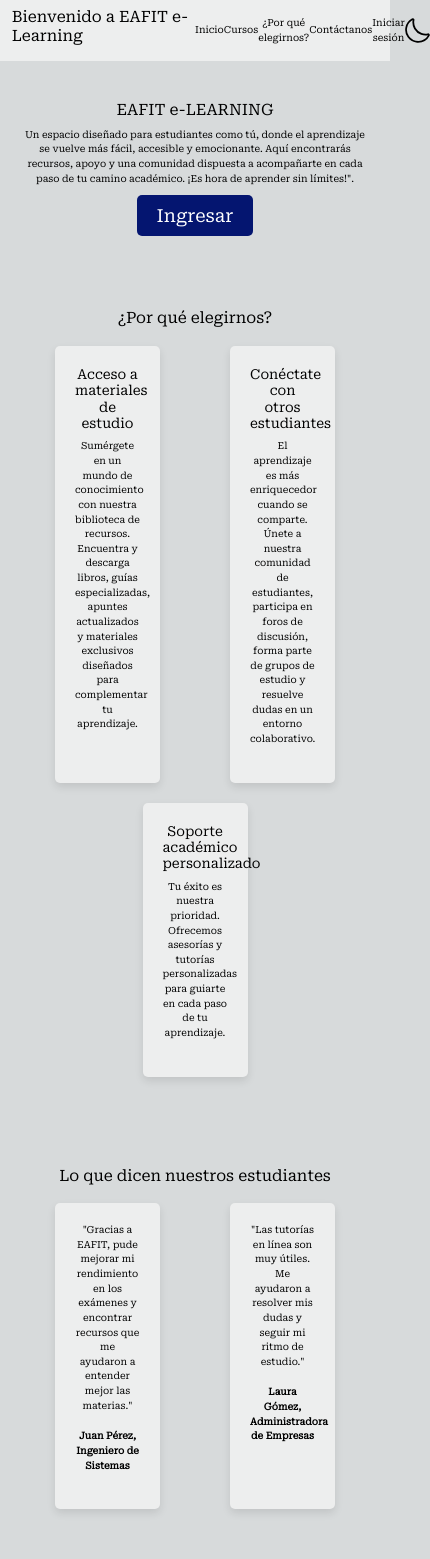
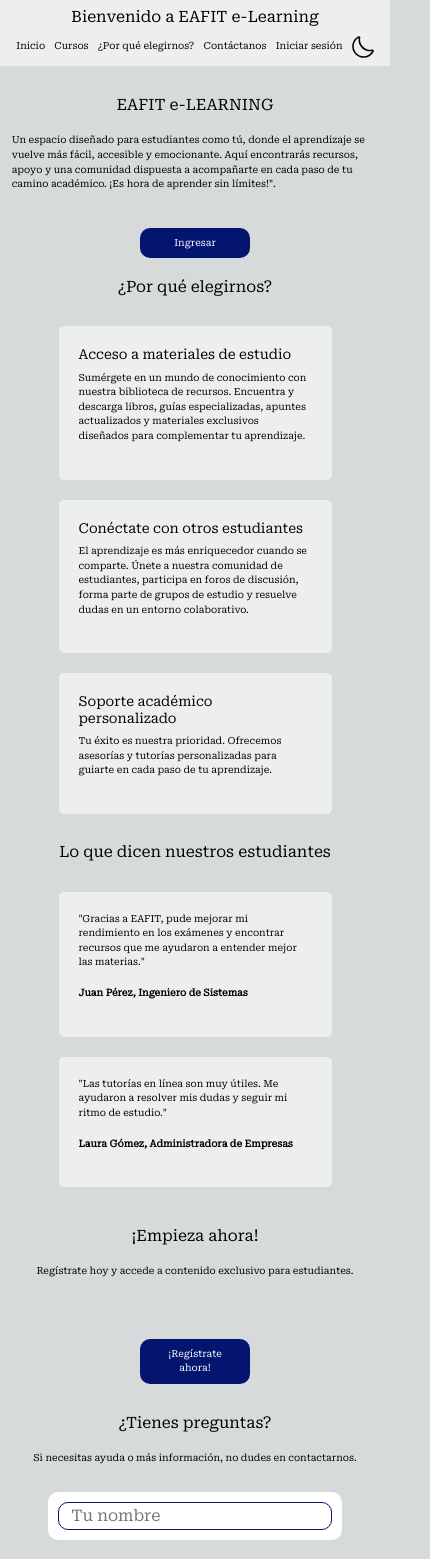
Before and after one commit to rebenew/frontendOmegaCursos, an Angular app: page / in a window 390 px wide. Shown: the top 1559 px of the page, 430 px wide, since content can reach past the window. Built offline with nearby package versions, Linux system fonts and the light colour scheme.

Commit message:
Mejorar estilos y estructura de componentes: agregar colores, ajustar botones y optimizar diseño responsivo.

```diff
--- a/src/app/Components/navbar/navbar.component.html
+++ b/src/app/Components/navbar/navbar.component.html
@@ -6,7 +6,7 @@
     <a class="menuNav" href='#testimonials'>¿Por qué elegirnos?</a>
     <a class="menuNav" href='#contacto'>Contáctanos</a>
     <a class="menuNav" >Iniciar sesión</a>
-    <div class="menuNav" (click)="toggleDarkMode()">
+    <div class="menuNav DivImg" (click)="toggleDarkMode()">
       <img class="darkHome" src="/iconsMenu/dark/dark.svg" alt="">
       <img class="lightHome" src="/iconsMenu/light/dark.svg" alt="">
     </div>
--- a/src/app/Components/navbar/navbar.component.scss
+++ b/src/app/Components/navbar/navbar.component.scss
@@ -23,15 +23,19 @@ nav {
   text-align: center;
 }
 
-.menuNav img{
-  width: 25px;
+.DivImg{
+  width: 6%;
 }
 
-.menuNav:hover {
+.menuNav img {
+  min-width: 80%;
+}
+
+.menuNav:hover{
   background-color: rgb(3, 69, 84); /* Azul oscuro */
   padding: 0.5% 2%;
   border-radius: 20px;
-  color: var(--text-color-reverse);
+  color: #fff;
 }
 
 .darkHome{
@@ -46,3 +50,13 @@ nav {
 .lightCloseHome{
   display: none;
 }
+
+@media (max-width: 768px) {
+  nav{
+    flex-direction: column;
+  }
+
+  .contentOpcion{
+    width: 100%;
+  }
+}
--- a/src/app/Pages/courses-page/courses-page.component.html
+++ b/src/app/Pages/courses-page/courses-page.component.html
@@ -2,7 +2,7 @@
     <div class="search-bar">
         <input type="text" placeholder="Buscar cursos...">
         <a href="http://">
-        <button type="buscar"></button>
+        <button type="buscar">Buscar</button>
     </a>
     </div>
     <section #contentCards class="content-cards">
--- a/src/app/Pages/courses-page/courses-page.component.scss
+++ b/src/app/Pages/courses-page/courses-page.component.scss
@@ -1,8 +1,8 @@
-body {
-    display: flex;
-    margin: 0;
-    font-family: Arial, sans-serif;
-}
+// body {
+//     display: flex;
+//     margin: 0;
+//     font-family: Arial, sans-serif;
+// }
 .sidebar {
     width: 70px;
     background-color: #333;
@@ -20,7 +20,7 @@ body {
     cursor: pointer;
 }
 .main-content {
-    margin-left: 220px;
+    margin:0;
     padding: 20px;
     flex-grow: 1;
 }
--- a/src/app/Pages/landing-page/landing-page.component.html
+++ b/src/app/Pages/landing-page/landing-page.component.html
@@ -1,7 +1,7 @@
 <!-- Section 1: Introduction -->
-<section>
-  <h2>EAFIT e-LEARNING</h2>
-  <p>
+<section class="Introduction">
+  <h2 class="title">EAFIT e-LEARNING</h2>
+  <p class="text">
     Un espacio diseñado para estudiantes como tú, donde el aprendizaje se vuelve
     más fácil, accesible y emocionante. Aquí encontrarás recursos, apoyo y una
     comunidad dispuesta a acompañarte en cada paso de tu camino académico. ¡Es
@@ -12,7 +12,7 @@
 
 <!-- Section 2: Benefits -->
 <section>
-  <h2>¿Por qué elegirnos?</h2>
+  <h2 class="title">¿Por qué elegirnos?</h2>
   <div class="benefits">
     <div class="benefit">
       <h3>Acceso a materiales de estudio</h3>
@@ -42,7 +42,7 @@
 </section>
 
 <section id="testimonials">
-  <h2>Lo que dicen nuestros estudiantes</h2>
+  <h2 class="title">Lo que dicen nuestros estudiantes</h2>
   <div class="testimonials">
     <div class="testimonial">
       <p>
@@ -61,36 +61,28 @@
   </div>
 </section>
 
-<section>
-  <h2>¡Empieza ahora!</h2>
+<section class="Introduction">
+  <h2 class="title">¡Empieza ahora!</h2>
   <p>Regístrate hoy y accede a contenido exclusivo para estudiantes.</p>
   <br />
   <a class="signup-button" routerLink="/signup" routerLinkActive="active">¡Regístrate ahora!</a>
 </section>
 
-<section id="contacto">
-  <h2>¿Tienes preguntas?</h2>
+<section class="Introduction" id="contacto">
+  <h2 class="title">¿Tienes preguntas?</h2>
   <p>Si necesitas ayuda o más información, no dudes en contactarnos.</p>
   <form action="#" method="POST">
     <div class="form-group">
       <input type="text" name="name" placeholder="Tu nombre" required />
     </div>
     <div class="form-group">
-      <input
-        type="email"
-        name="email"
-        placeholder="Tu correo electrónico"
-        required
-      />
+      <input type="email" name="email" placeholder="Tu correo electrónico" required />
     </div>
     <div class="form-group">
-      <textarea
-        name="message"
-        rows="4"
-        placeholder="Escribe tu mensaje"
-        required
-      ></textarea>
+      <textarea name="message" rows="4" placeholder="Escribe tu mensaje" required></textarea>
     </div>
-    <button type="submit" class="cta-button">Enviar mensaje</button>
+    <div class="button">
+      <button type="submit" class="cta-button">Enviar mensaje</button>
+    </div>
   </form>
 </section>
--- a/src/app/Pages/landing-page/landing-page.component.scss
+++ b/src/app/Pages/landing-page/landing-page.component.scss
@@ -1,24 +1,19 @@
-// body {
-//     font-family: Arial, sans-serif;
-//     margin: 0;
-//     padding: 0;
-//     background-color: #f4f4f4;
-//     color: #333;
-// }
-
-section {
-    padding: 40px 20px;
-    text-align: center;
+.Introduction {
+    display: flex;
+    flex-direction: column;
+    align-items: center;
+    margin: 3%;
 }
-
 .cta-button, .login-button, .signup-button {
     background-color: #041570;
     color: white;
-    padding: 10px 20px;
+    padding: 8px 16px;
     text-decoration: none;
-    font-size: 18px;
-    border-radius: 5px;
+    //font-size: 18px;
+    border-radius: 10px;
     margin-top: 20px;
+    width: 30%;
+    text-align: center;
 }
 
 .benefits, .testimonials {
@@ -33,20 +28,50 @@ section {
     background-color: var(--bg-color-card);
     padding: 20px;
     border-radius: 5px;
-    box-shadow: 0 4px 8px rgba(0, 0, 0, 0.1);
+    //box-shadow: 0 4px 8px rgba(0, 0, 0, 0.1);
+    border: none;
 }
 
-.form-group input, .form-group textarea {
-    width: 100%;
+form{
+  display: flex;
+  flex-direction: column;
+  width: 80%;
+  //align-items: center;
+}
+
+.form-group {
     padding: 10px;
     margin: 10px 0;
-    border: 1px solid #ccc;
-    border-radius: 5px;
-    background-color: var(--bg-color-card);
+    //border: 1px solid #ccc;
+    border-radius: 10px;
+    background-color: #fff;
     color: var(--text-color);
 }
 
+.form-group input, .form-group textarea{
+  width: 100%;
+  border-radius: 10px;
+  border: 1.5px solid #041570;
+}
+
 .form-group input::placeholder, .form-group textarea::placeholder{
-  color: var(--text-color);
-  opacity: 0.8;
+  //color: var(--text-color);
+  opacity: 1;
+  padding: 10px;
 }
+
+.button{
+  display: flex;
+  justify-content: center;
+}
+
+@media (max-width: 768px) {
+  .benefits, .testimonials{
+    flex-direction: column;
+    align-items: center;
+  }
+
+  .benefit, .testimonial{
+    width: 70%;
+  }
+}
--- a/src/app/Pages/login-page/login-page.component.scss
+++ b/src/app/Pages/login-page/login-page.component.scss
@@ -3,100 +3,70 @@ $background-color: #EAEDEB;
 $input-bg: #fff;
 $border-radius: 10px;
 
-* {
-    margin: 0;
-    padding: 0;
-    box-sizing: border-box;
-    font-family: Arial, sans-serif;
-}
+// * {
+//     margin: 0;
+//     padding: 0;
+//     box-sizing: border-box;
+//     font-family: Arial, sans-serif;
+// }
 
-body {
+.container {
     display: flex;
     justify-content: center;
     align-items: center;
     height: 100vh;
-    background-color: $primary-color;
-}
-
-.login-container {
-    display: flex;
-    justify-content: center;
-    align-items: center;
-    background-color: $primary-color;
-    padding: 20px;
-    border-radius: $border-radius;
 }
 
 .login-box {
-    background: $background-color;
+  background-color: var(--bg-color-card);
     padding: 40px;
-    border-radius: $border-radius;
+    border-radius: 15px;
     text-align: center;
     box-shadow: 0px 4px 10px rgba(0, 0, 0, 0.1);
-
-    h2 {
-        margin-bottom: 10px;
-        color: $primary-color;
-    }
-
-    p {
-        color: #333;
-        margin-bottom: 20px;
 }
 
 form {
   display: flex;
   flex-direction: column;
+}
 
 input {
   padding: 12px;
   margin-bottom: 15px;
   border: 1px solid #ccc;
-            border-radius: $border-radius;
-            background: $input-bg;
+  border-radius: 15px;
 }
 
 .forgot-password {
   text-align: right;
   margin-bottom: 15px;
+  color: var(--text-color);
+}
 
-            a {
-                color: $primary-color;
+.forgot-password a {
+  color: var(--color-blue );
   text-decoration: none;
   font-size: 0.9em;
 }
-        }
 
 button {
-            background: $primary-color;
-            color: white;
+  background: var(--bg-color-blue);
+  color: #fff;
   padding: 12px;
   border: none;
-            border-radius: $border-radius;
+  border-radius: 15px;
   cursor: pointer;
   font-size: 1em;
 
-            &:hover {
-                background: ($primary-color, 10%);
-            }
-        }
-    }
-
-    .or {
-        margin: 15px 0;
-        font-size: 0.9em;
-        color: #666;
 }
 
 
 .signup {
   margin-top: 15px;
   font-size: 0.9em;
+}
 
 a {
-            color: $primary-color;
+  color: var(--color-blue );
   text-decoration: none;
-            font-weight: bold;
 }
-    }
-}
--- a/src/app/Pages/signup-page/signup-page.component.scss
+++ b/src/app/Pages/signup-page/signup-page.component.scss
@@ -3,81 +3,41 @@ $background-color: #EAEDEB;
 $input-bg: #fff;
 $border-radius: 10px;
 
-* {
-    margin: 0;
-    padding: 0;
-    box-sizing: border-box;
-    font-family: Arial, sans-serif;
-}
-
-body {
-    display: flex;
-    justify-content: center;
-    align-items: center;
-    height: 100vh;
-    background-color: $primary-color;
-}
-
 .signUpContainer {
     display: flex;
     justify-content: center;
     align-items: center;
-    background-color: $primary-color;
-    padding: 20px;
-    border-radius: $border-radius;
+    //background-color: $primary-color;
+    //padding: 20px;
+    border-radius: 10px;
 }
 
 .signup-box {
-    background: $background-color;
-    padding: 40px;
-    border-radius: $border-radius;
+    background: var(--bg-color-card);
+    margin: 5%;
+    padding: 5%;
+    border-radius: 10px;
     text-align: center;
     box-shadow: 0px 4px 10px rgba(0, 0, 0, 0.1);
+}
 
-    h2 {
-        margin-bottom: 10px;
-        color: $primary-color;
-    }
-
-    p {
-        color: #333;
-        margin-bottom: 20px;
-    }
-
-    form {
-        display: flex;
-        flex-direction: column;
-
-        input {
-            padding: 12px;
-            margin-bottom: 15px;
-            border: 1px solid #ccc;
-            border-radius: $border-radius;
-            background: $input-bg;
-        }
-
-
-        button {
-            background: $primary-color;
-            color: white;
-            padding: 12px;
-            border: none;
-            border-radius: $border-radius;
-            cursor: pointer;
-            font-size: 1em;
-
-            &:hover {
-                background: ($primary-color, 10%);
-            }
-        }
-    }
-
-    .or {
-        margin: 15px 0;
-        font-size: 0.9em;
-        color: #666;
-    }
+.input-group{
+  margin: 10% 0;
+  height: 40px;
+}
 
 
 
+.input{
+  border-radius: 10px;
+  padding-left: 5%;
+  border: 1px solid #ccc;
+  width: 100%;
 }
+
+.btn{
+  background-color: var(--bg-color-blue);
+  color: #fff;
+  width: 100%;
+  margin: 5% 0;
+}
--- a/src/styles.scss
+++ b/src/styles.scss
@@ -7,6 +7,8 @@
   --bg-icon: #fff;
   --text-color-reverse: #fff;
   --card-landig: #001f3f;
+  --color-blue: rgb(28, 53, 196);
+  --bg-color-blue: rgb(28, 53, 196);
 }
 
 // Tema oscuro
@@ -17,6 +19,8 @@
   --bg-icon: #222936;
   --text-color-reverse: #000;
   --card-landig: #0080ff;
+  --color-blue: rgb(233, 236, 253);
+  --bg-color-blue: rgb(28, 53, 196);
 }
 
 // $titleFont: "inter";
```
Also changed, not shown: src/app/Pages/login-page/login-page.component.html (+3 -5 lines), src/app/Pages/signup-page/signup-page.component.html (+8 -8 lines), src/app/app.routes.ts (+26 -26 lines). Lines whose indentation alone changed are shown as unchanged.
